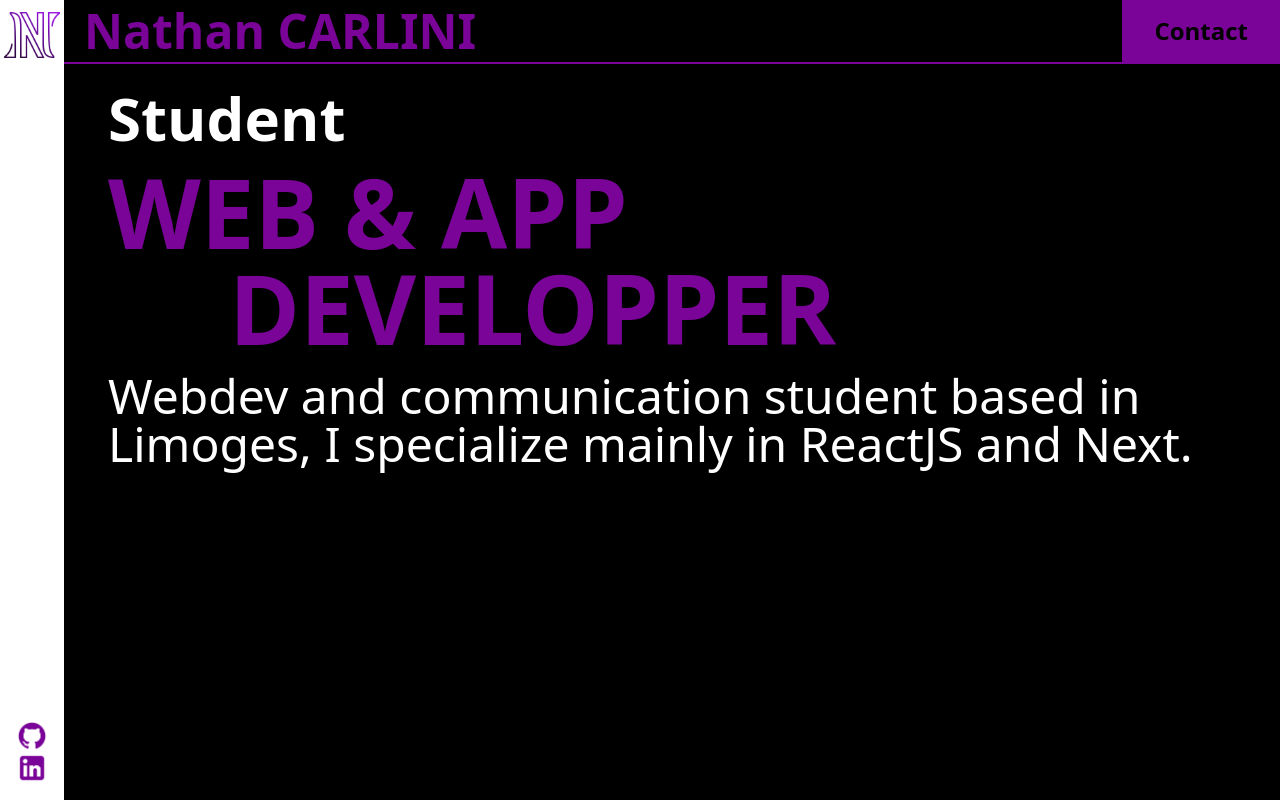
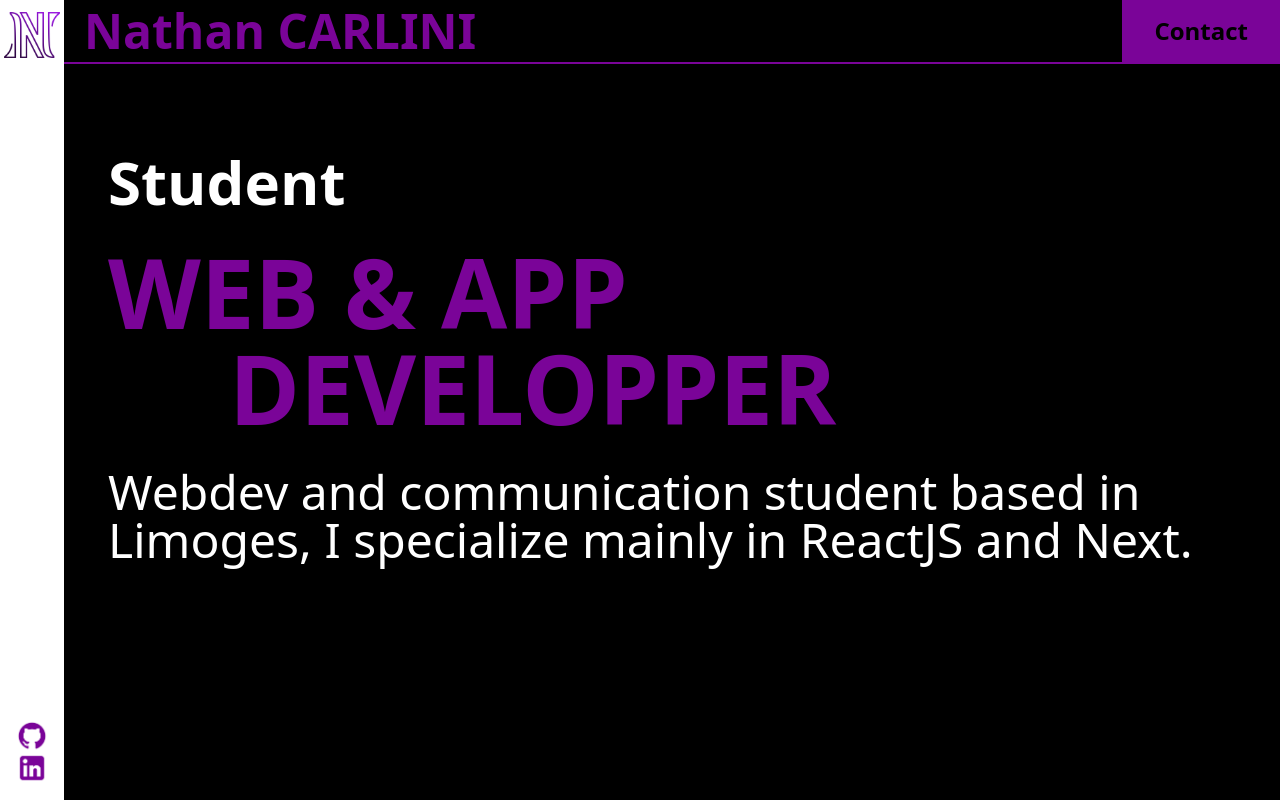
Before and after one commit to NathanCarlini/NathanCarlini.github.io, a React (Create React App) app: page / in a window 1280 px wide. Built offline with nearby package versions, Linux system fonts and the light colour scheme.

Commit message:
gaping changes

```diff
--- a/src/App.js
+++ b/src/App.js
@@ -43,8 +43,10 @@ function App() {
             <p>Contact</p>
           </div>
         </header>
-        <div className="p-2 lg:p-6 ">
-          <div className="lg: flex flex-col justify-center gap-4">
+
+
+        <div className="p-2 lg:p-6">
+          <div className="lg: flex flex-col justify-center gap-8 pt-16">
             <p className="ml-5 grow-0 text-2xl font-extrabold text-white sm:text-xl md:text-2xl lg:text-5xl xl:text-6xl">
               Student
             </p>
@@ -58,6 +60,8 @@ function App() {
             </p>
           </div>
         </div>
+
+
       </div>
     </main>
   );
```
